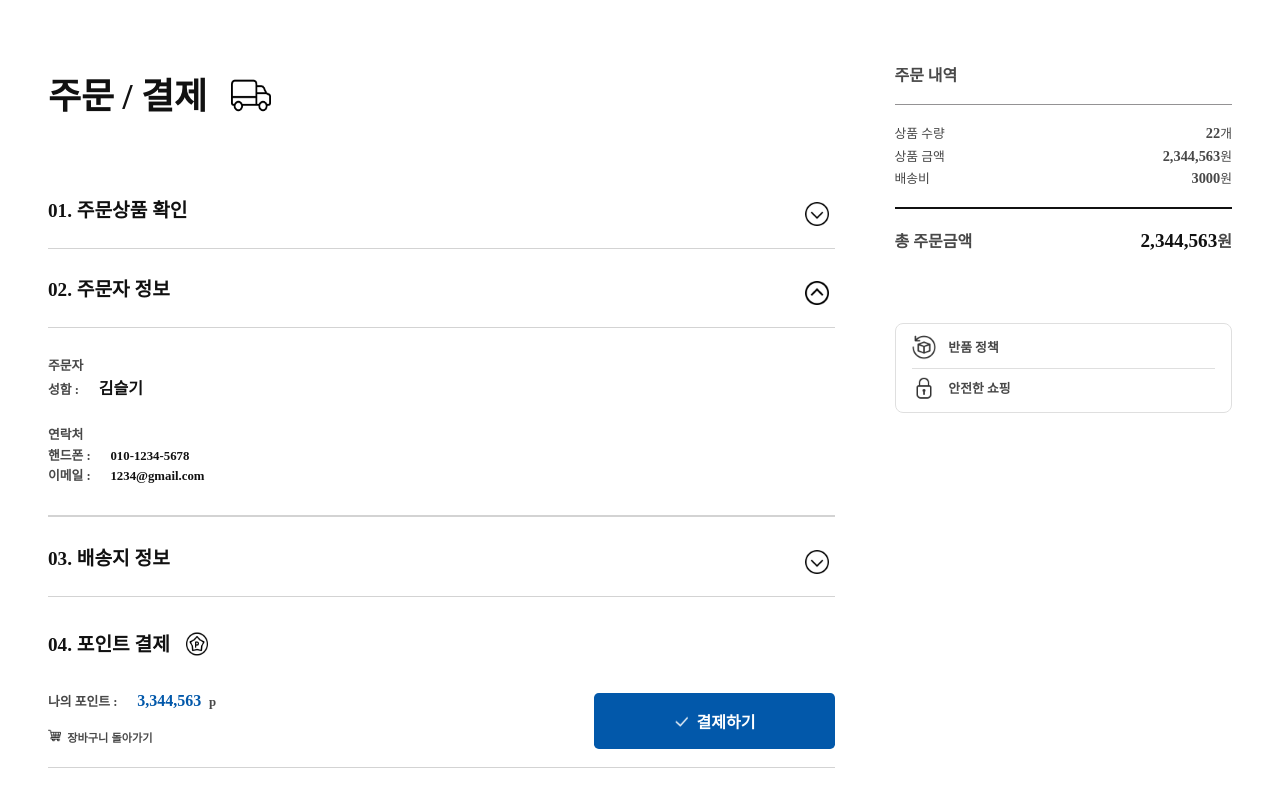
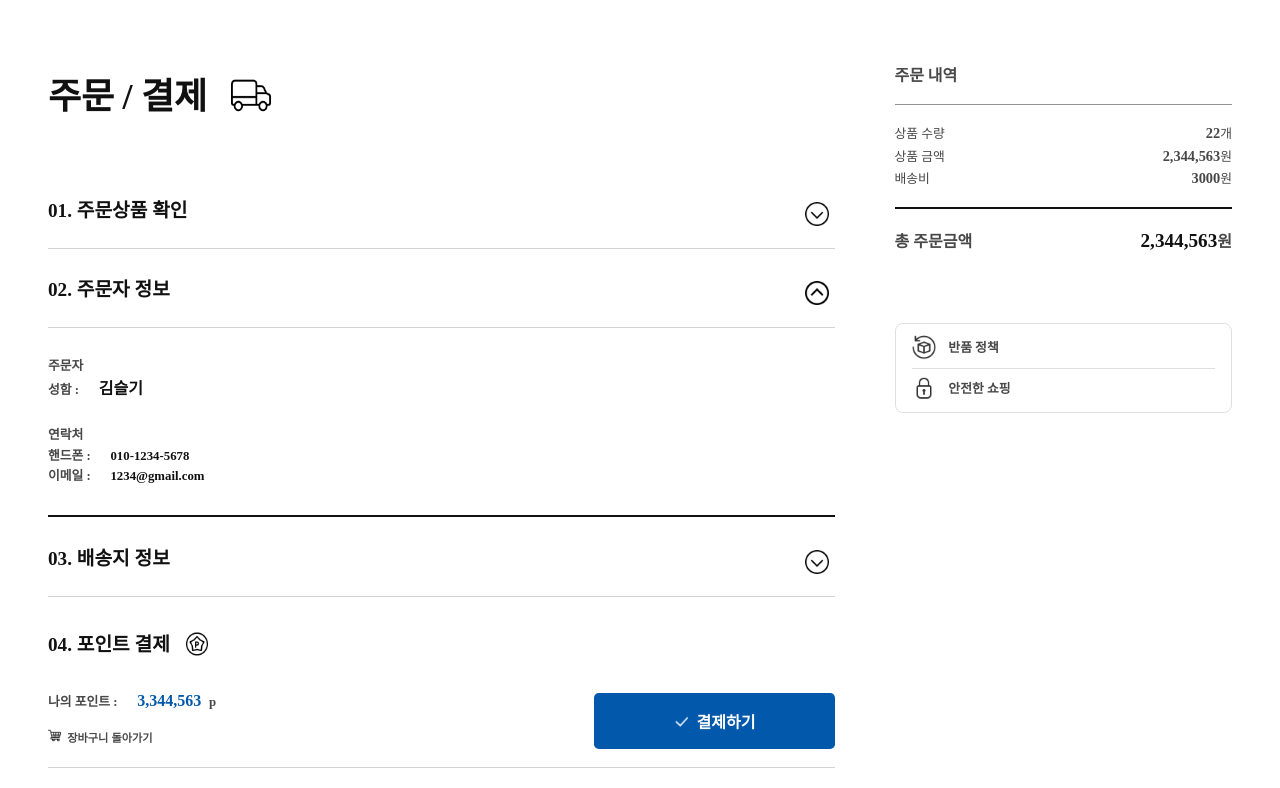
Before and after one commit to wecode-bootcamp-korea/48-2nd-5ronaminC-frontend, a React (Create React App) app: page /payment in a window 1280 px wide. Both pictures are taken after a click on the button 817 px from the left and 294 px from the top of the page. Shown: the top 788 px of the page. Built offline with nearby package versions, Linux system fonts and the light colour scheme.

Commit message:
Add : 결제  페이지 Layout 구현 완성

```diff
--- a/src/pages/Payment/Payment.jsx
+++ b/src/pages/Payment/Payment.jsx
@@ -1,14 +1,10 @@
 import React from 'react';
-//import Nav from '../../components/Nav/Nav';
-// import Footer from '../../components/Footer/Footer';
 import UserInfoList from './components/UserInfoList';
 import PaymentProductPrice from './components/PaymentProductPrice';
 import './Payment.scss';
 
 const Payment = () => {
   return (
-    <>
-      {/* <Nav /> */}
     <div className="payment">
       <div className="paymentAll">
         <div className="paymentHeadName">
@@ -23,8 +19,6 @@ const Payment = () => {
         <PaymentProductPrice />
       </div>
     </div>
-      {/* <Footer /> */}
-    </>
   );
 };
 export default Payment;
--- a/src/pages/Payment/components/toggles/AddressCheck.scss
+++ b/src/pages/Payment/components/toggles/AddressCheck.scss
@@ -5,7 +5,7 @@
   flex-direction: column;
   width: 100%;
   top: 7%;
-  border-bottom: 1px solid lightGray;
+  border-bottom: 1px solid $black;
 
   .addressCheckList {
     display: flex;
--- a/src/pages/Payment/components/toggles/UserCheck.scss
+++ b/src/pages/Payment/components/toggles/UserCheck.scss
@@ -5,7 +5,7 @@
   flex-direction: column;
   width: 100%;
   top: 7%;
-  border-bottom: 1px solid lightGray;
+  border-bottom: 1px solid $black;
 
   .userCheckList {
     display: flex;
```
Lines whose indentation alone changed are shown as unchanged.
